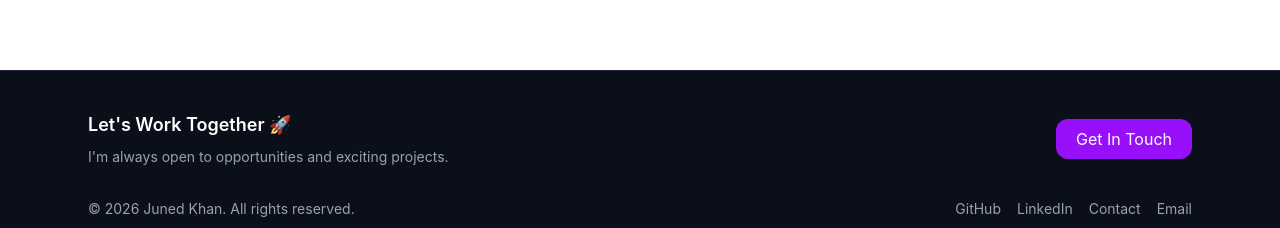
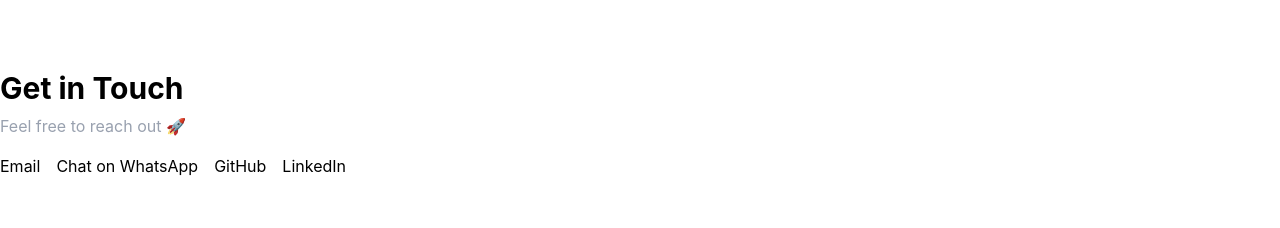
Before and after one commit to ZunedKhan07/Portf_O_JK, a React (Vite) app in the folder client/: page / in a window 1280 px wide. Shown: the part 883-1111 px from the top of the page. Built offline with nearby package versions, Linux system fonts and the light colour scheme; no server answers.

Commit message:
feat: add Contact component to Home page

```diff
--- /dev/null
+++ b/client/src/components/home/Contect.jsx
@@ -0,0 +1,18 @@
+export default function Contact() {
+  return (
+    <section id="contact" className="mt-20">
+      <h2 className="text-3xl font-bold">Get in Touch</h2>
+
+      <p className="text-gray-400 mt-2">
+        Feel free to reach out 🚀
+      </p>
+
+      <div className="mt-4 flex gap-4">
+        <a href="mailto:zunedkhan107@gmail.com">Email</a>
+        <a href="https://wa.me/917023400518" target="_blank">Chat on WhatsApp</a>
+        <a href="https://github.com/ZunedKhan07" target="_blank">GitHub</a>
+        <a href="https://www.linkedin.com/in/junedkhan-062785290" target="_blank">LinkedIn</a>
+      </div>
+    </section>
+  );
+}
--- a/client/src/pages/Home.jsx
+++ b/client/src/pages/Home.jsx
@@ -7,6 +7,7 @@ import TechStack from "../components/home/TechStack";
 
 import ChatBox from "../components/ai/ChatBox";
 import ProjectList from "../components/projects/ProjectList";
+import Contact from "../components/home/Contect";
 
 export default function Home() {
   return (
@@ -35,6 +36,8 @@ export default function Home() {
 
       </div>
 
+      <Contact />
+
       <Footer />
     </>
   );
```
